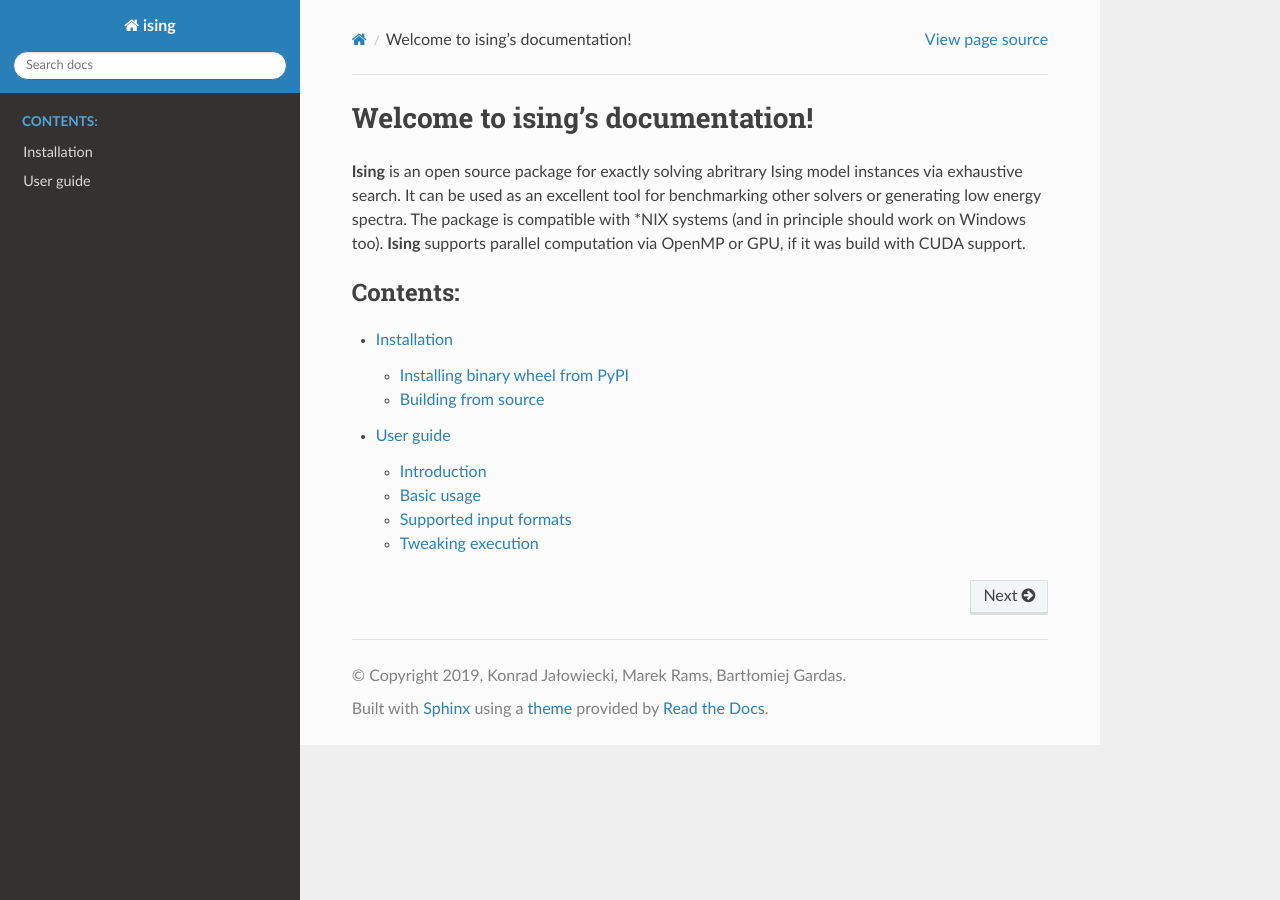
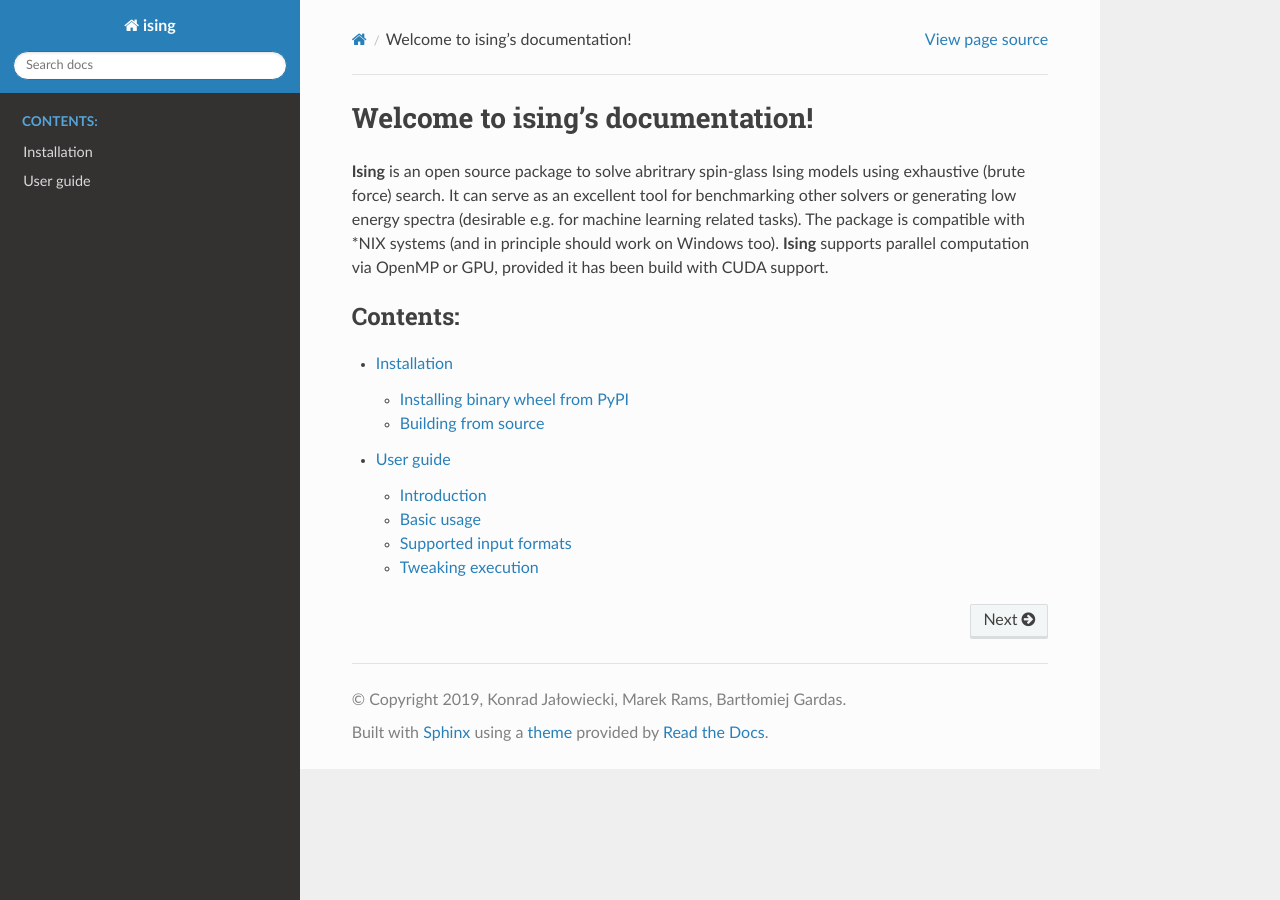
Before and after one commit to dexter2206/ising, a Sphinx documentation site: the page built from doc/index.rst, in a window 1280 px wide. Built offline with Sphinx 7.4.7 and the Read the Docs theme 2.0.0, drawn with Linux system fonts in a browser that asks for light colours.

Commit message:
Update index.rst

```diff
--- a/doc/index.rst
+++ b/doc/index.rst
@@ -6,7 +6,7 @@
 Welcome to ising's documentation!
 =================================
 
-**Ising** is an open source package for exactly solving abritrary Ising model instances via exhaustive search. It can be used as an excellent tool for benchmarking other solvers or generating low energy spectra. The package is compatible with \*NIX systems (and in principle should work on Windows too). **Ising** supports parallel computation via OpenMP or GPU, if it was build with CUDA support.
+**Ising** is an open source package to solve abritrary spin-glass Ising models using exhaustive (brute force) search. It can serve as an excellent tool for benchmarking other solvers or generating low energy spectra (desirable e.g. for machine learning related tasks). The package is compatible with \*NIX systems (and in principle should work on Windows too). **Ising** supports parallel computation via OpenMP or GPU, provided it has been build with CUDA support.
 
 .. toctree::
    :maxdepth: 2
```
